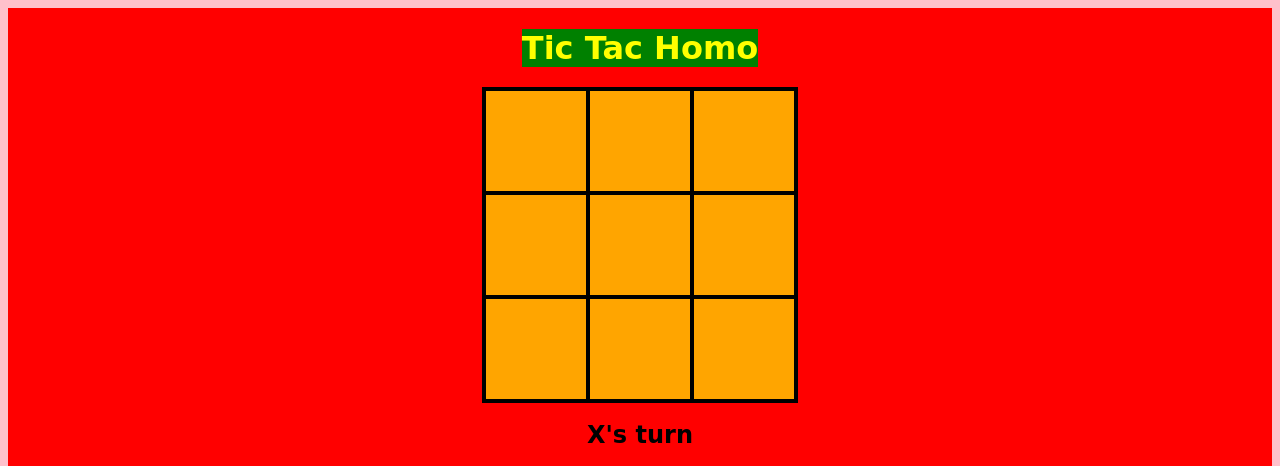
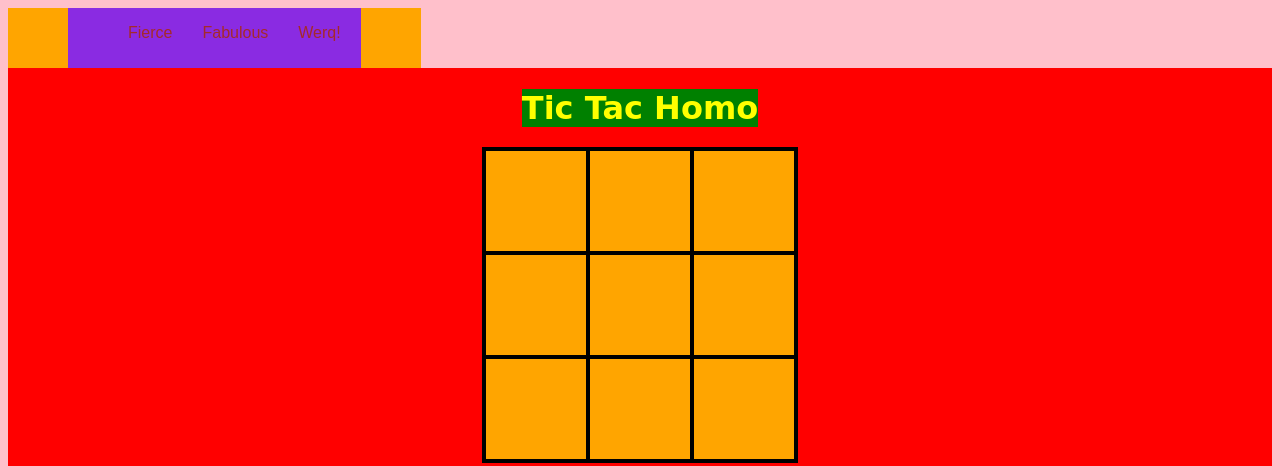
Before and after one commit to Somoathat/Milestone-1, a plain HTML site: page index.html in a window 1280 px wide. Shown: the top 466 px of the page. Drawn offline with Linux system fonts and the light colour scheme.

Commit message:
update 9

```diff
--- a/index.html
+++ b/index.html
@@ -9,6 +9,17 @@
 </head>
 
 <body>
+    <header class="header-main">
+        <div class="header-main-logo"></div>
+        <nav class="header-main-nav">
+            <ul>
+                <li>Fierce</li>
+                <li>Fabulous</li>
+                <li>Werq!</li>
+            </ul>
+        </nav>
+        <div class="header-main-sm"></div>
+    </header>
     <div>
         <div id="gameContainer">
             <h1 style="color: yellow;">Tic Tac Homo</h1>
--- a/style.css
+++ b/style.css
@@ -46,3 +46,51 @@ body {
   .audio {
     margin-inline: 512px;
   }
+
+  .header-main{
+    width: fit-content;
+    height: 60px;
+    background-color:blueviolet ;
+    display: flex;
+    justify-content: space-between;
+  }
+
+  .header-main-logo {
+    width: 60px;
+    height: 100%;
+    color: brown;
+
+  }
+
+  .header-main-nav {
+    width: fit-content;
+    height: 100%;
+    color: brown;
+    align-items: center;
+
+  }
+
+  .header-main-nav ul {
+    list-style: none;
+    margin-left: 10px;
+
+  }
+
+  .header-main-nav ul li {
+    display: inline;
+    float: left;
+    margin-right: 10px;
+    padding: 0 10px;
+    font-family: Arial, Helvetica, sans-serif;
+    align-items: center;
+
+  }
+
+
+
+  .header-main-sm {
+    width: 60px;
+    height: 100%;
+    color: lightgreen;
+
+  }
```
